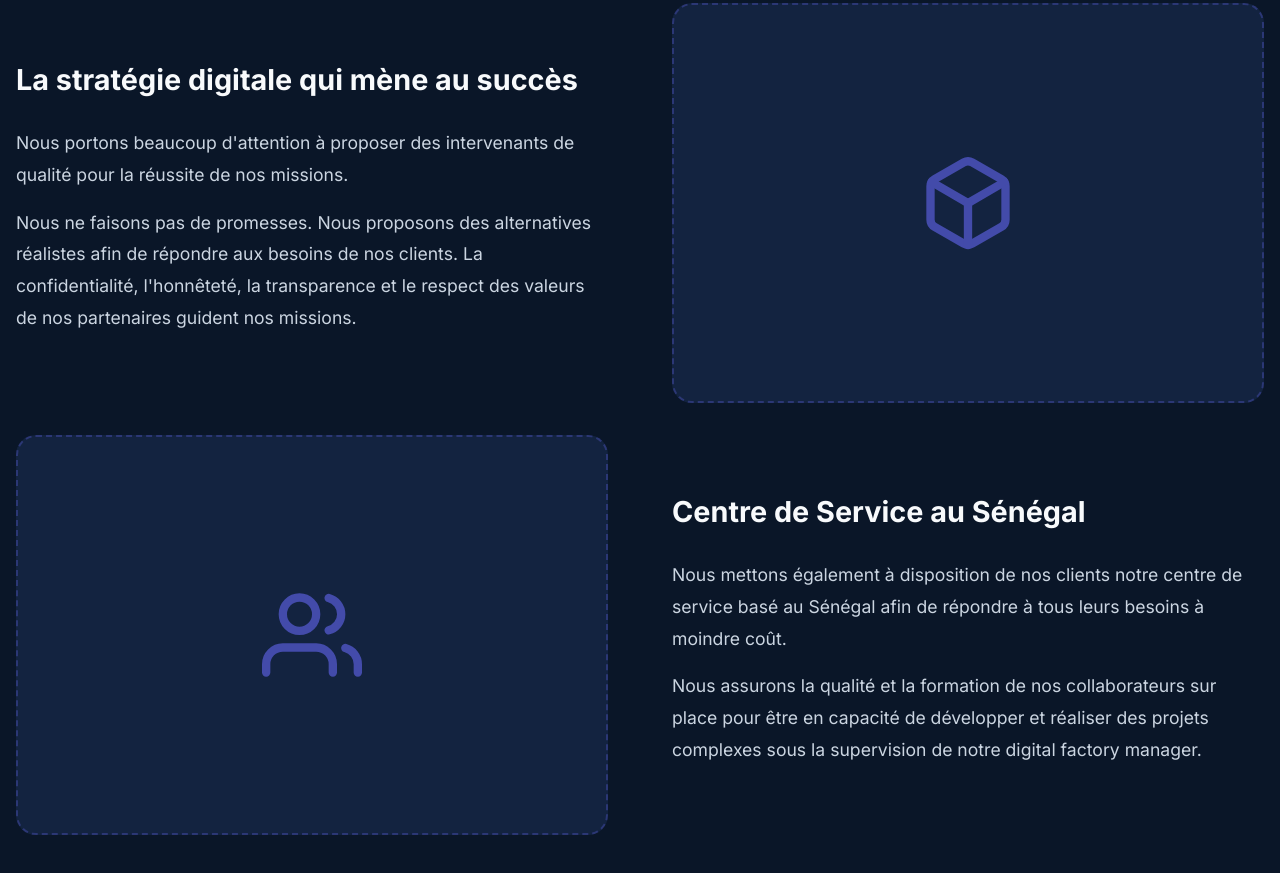
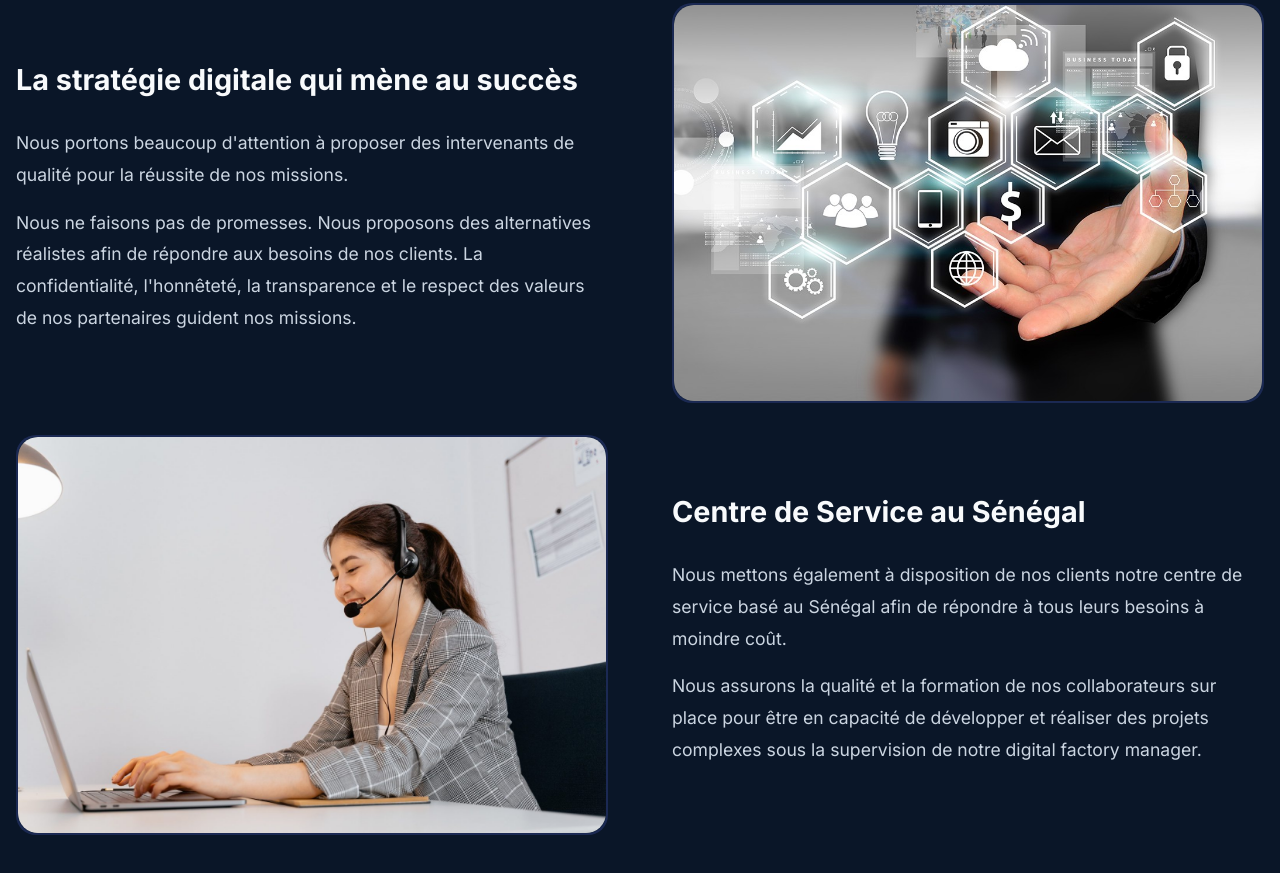
Before and after one commit to wineos-group/site, a plain HTML site: page docs/index.html in a window 1280 px wide. Shown: the part 1960-2833 px from the top of the page. Drawn offline with Linux system fonts and the light colour scheme.

Commit message:
base element

```diff
--- a/docs/index.html
+++ b/docs/index.html
@@ -6,8 +6,10 @@
     <meta name="viewport" content="width=device-width, initial-scale=1.0">
 
     <!-- SEO Meta Tags -->
-    <meta name="description" content="WINEOS Group - Cabinet de conseil en stratégie digitale fondé en 2019. Expertise en architecture d'entreprise, DATA & IA, développement logiciel, DevOps et transformation digitale. Centre de service basé au Sénégal.">
-    <meta name="keywords" content="conseil digital, stratégie digitale, architecture entreprise, transformation digitale, développement logiciel, DevOps, Big Data, IA, intelligence artificielle, business intelligence, cabinet conseil IT, Paris, Sénégal, Dakar, télécommunication, énergie, banque, assurance">
+    <meta name="description"
+        content="WINEOS Group - Cabinet de conseil en stratégie digitale fondé en 2019. Expertise en architecture d'entreprise, DATA & IA, développement logiciel, DevOps et transformation digitale. Centre de service basé au Sénégal.">
+    <meta name="keywords"
+        content="conseil digital, stratégie digitale, architecture entreprise, transformation digitale, développement logiciel, DevOps, Big Data, IA, intelligence artificielle, business intelligence, cabinet conseil IT, Paris, Sénégal, Dakar, télécommunication, énergie, banque, assurance">
     <meta name="author" content="WINEOS Group">
     <meta name="robots" content="index, follow">
     <meta name="language" content="fr">
@@ -16,7 +18,8 @@
     <meta property="og:type" content="website">
     <meta property="og:url" content="https://wineos-group.com/">
     <meta property="og:title" content="WINEOS Group - Cabinet de Conseil en Stratégie Digitale">
-    <meta property="og:description" content="Accompagnement de A à Z dans votre transformation digitale. Expertise technique en architecture d'entreprise, DATA & IA, développement logiciel et DevOps.">
+    <meta property="og:description"
+        content="Accompagnement de A à Z dans votre transformation digitale. Expertise technique en architecture d'entreprise, DATA & IA, développement logiciel et DevOps.">
     <meta property="og:image" content="https://wineos-group.com/logo.png">
     <meta property="og:locale" content="fr_FR">
 
@@ -24,7 +27,8 @@
     <meta property="twitter:card" content="summary_large_image">
     <meta property="twitter:url" content="https://wineos-group.com/">
     <meta property="twitter:title" content="WINEOS Group - Cabinet de Conseil en Stratégie Digitale">
-    <meta property="twitter:description" content="Accompagnement de A à Z dans votre transformation digitale. Expertise technique en architecture d'entreprise, DATA & IA, développement logiciel et DevOps.">
+    <meta property="twitter:description"
+        content="Accompagnement de A à Z dans votre transformation digitale. Expertise technique en architecture d'entreprise, DATA & IA, développement logiciel et DevOps.">
     <meta property="twitter:image" content="https://wineos-group.com/logo.png">
 
     <!-- Canonical URL -->
@@ -121,7 +125,8 @@
             </p>
             <div class="hero-cta fade-in">
                 <a href="#contact" class="btn btn-primary" aria-label="Contactez WINEOS Group">Contactez-nous</a>
-                <a href="#a-propos" class="btn btn-secondary" aria-label="En savoir plus sur WINEOS Group">En savoir plus</a>
+                <a href="#a-propos" class="btn btn-secondary" aria-label="En savoir plus sur WINEOS Group">En savoir
+                    plus</a>
             </div>
         </div>
         <div class="scroll-indicator">
@@ -225,15 +230,7 @@
                 </div>
                 <div class="service-image">
                     <div class="image-placeholder">
-                        <svg viewBox="0 0 24 24" fill="none" stroke="currentColor"
-                            style="width: 100px; height: 100px; color: #6366f1;">
-                            <path
-                                d="M21 16V8a2 2 0 00-1-1.73l-7-4a2 2 0 00-2 0l-7 4A2 2 0 003 8v8a2 2 0 001 1.73l7 4a2 2 0 002 0l7-4A2 2 0 0021 16z"
-                                stroke-width="2" />
-                            <polyline points="3.27 6.96 12 12.01 20.73 6.96" stroke-width="2" stroke-linecap="round"
-                                stroke-linejoin="round" />
-                            <line x1="12" y1="22.08" x2="12" y2="12" stroke-width="2" stroke-linecap="round" />
-                        </svg>
+                        <img src="./strategie-digitale.jpg" alt="Stratégie Digitale" class="service-img">
                     </div>
                 </div>
             </div>
@@ -250,15 +247,9 @@
                 </div>
                 <div class="service-image">
                     <div class="image-placeholder">
-                        <svg viewBox="0 0 24 24" fill="none" stroke="currentColor"
-                            style="width: 100px; height: 100px; color: #6366f1;">
-                            <path d="M17 21v-2a4 4 0 00-4-4H5a4 4 0 00-4 4v2" stroke-width="2" stroke-linecap="round"
-                                stroke-linejoin="round" />
-                            <circle cx="9" cy="7" r="4" stroke-width="2" stroke-linecap="round"
-                                stroke-linejoin="round" />
-                            <path d="M23 21v-2a4 4 0 00-3-3.87M16 3.13a4 4 0 010 7.75" stroke-width="2"
-                                stroke-linecap="round" stroke-linejoin="round" />
-                        </svg>
+                        <img src="./woman-6573021_1920-1536x1024.jpg" alt="Centre de Service au Sénégal"
+                            class="service-img">
+
                     </div>
                 </div>
             </div>
--- a/docs/styles.css
+++ b/docs/styles.css
@@ -616,8 +616,10 @@ section {
     display: flex;
     align-items: center;
     justify-content: center;
-    border: 2px dashed rgba(99, 102, 241, 0.3);
+    border: 2px solid rgba(99, 102, 241, 0.1);
     transition: all 0.3s ease;
+    overflow: hidden;
+    position: relative;
 }
 
 .image-placeholder:hover {
@@ -627,6 +629,13 @@ section {
 
 .image-placeholder svg {
     opacity: 0.6;
+}
+
+.image-placeholder .service-img {
+    width: 100%;
+    height: 100%;
+    object-fit: cover;
+    border-radius: 20px;
 }
 
 /* Expertise Section */
```
Also changed, not shown: docs/strategie-digitale.jpg (added), docs/woman-6573021_1920-1536x1024.jpg (added).
